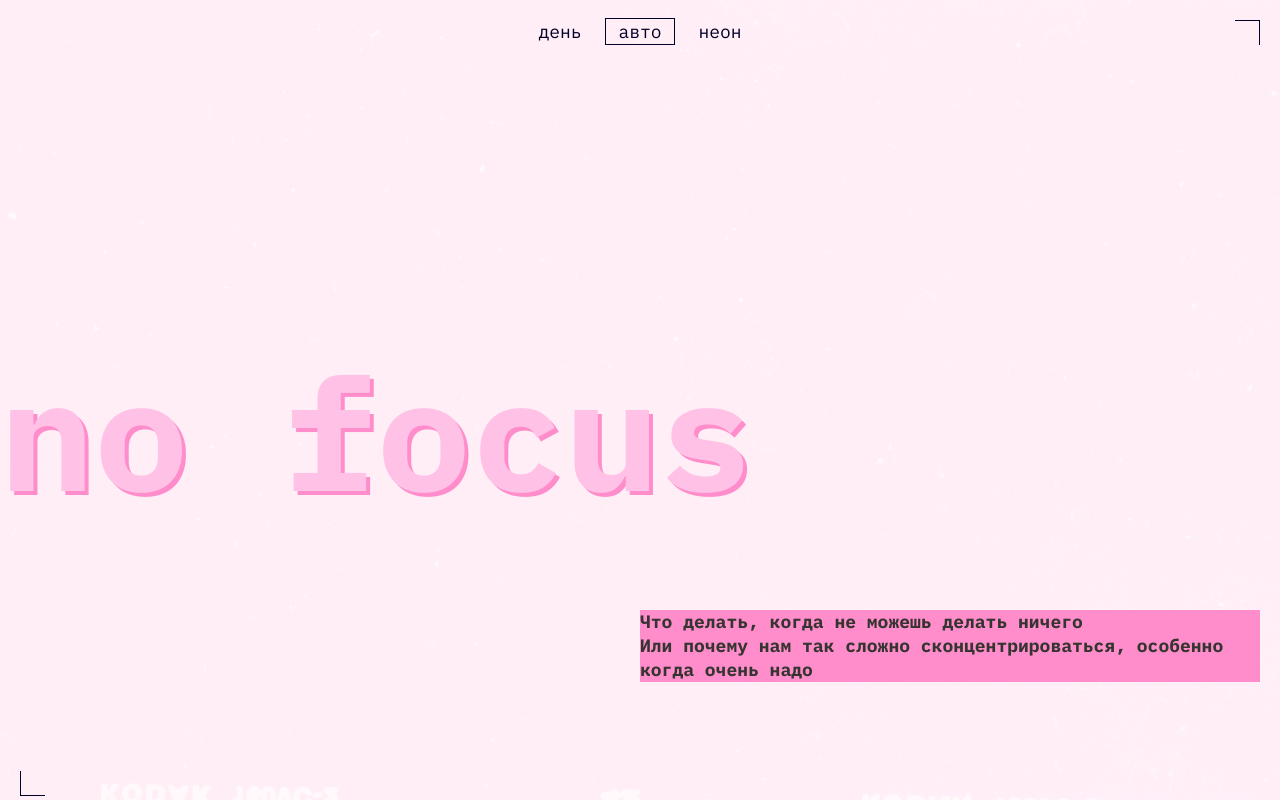
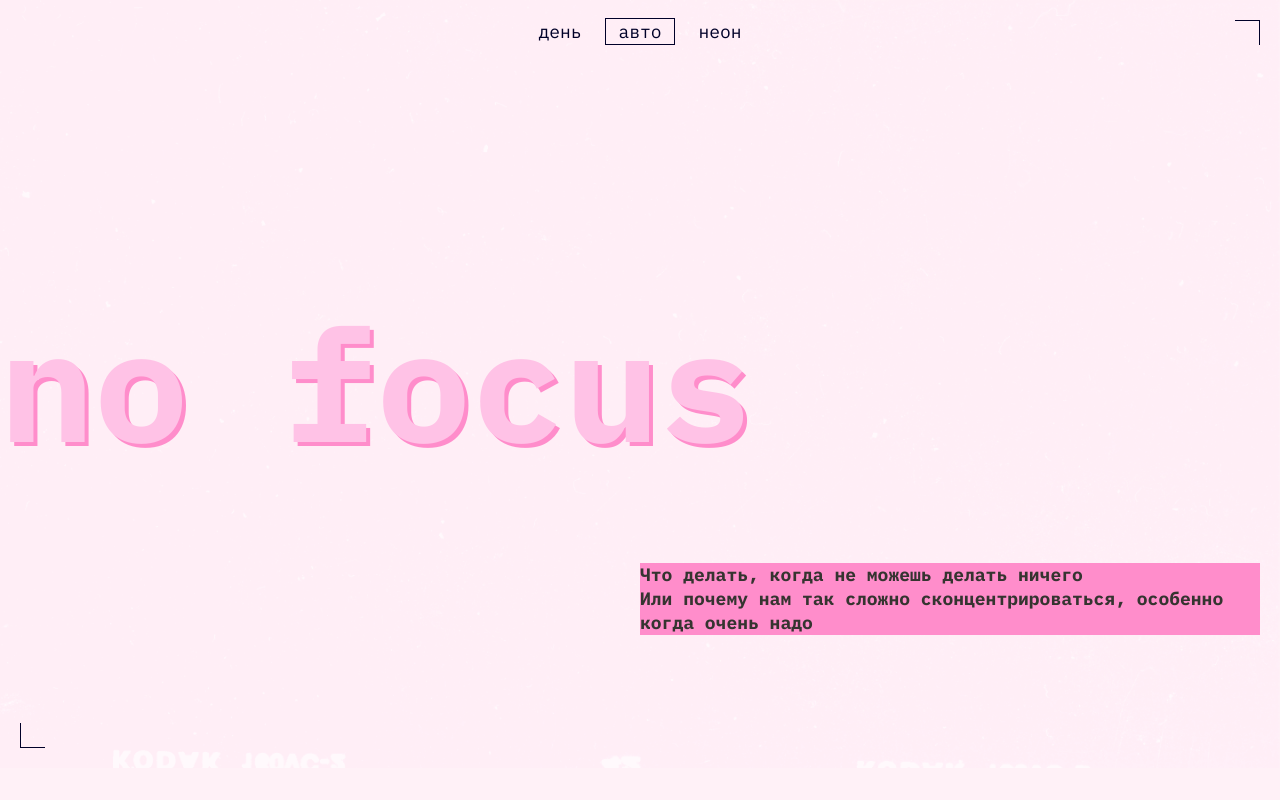
Before and after one commit to LeChat99/slozhno-sosredotochitsya-fd, a website: page index.html in a window 1280 px wide. Shown: the top 800 px of the page. Drawn offline with Linux system fonts and the light colour scheme.

Commit message:
правки от гита

```diff
--- a/index.html
+++ b/index.html
@@ -52,10 +52,13 @@
         </ul>
       </nav>
       <h1 class="big-text">no focus</h1>
-      <h2 class="subtitle subtitle_header">
-        <p>Что делать, когда не можешь делать ничего</p>
-        Или почему нам так сложно сконцентрироваться, особенно когда очень надо
-      </h2>
+      <div class="header__item">
+        <h2 class="subtitle">Что делать, когда не можешь делать ничего</h2>
+        <p class="subtitle">
+          Или почему нам так сложно сконцентрироваться, особенно когда очень
+          надо
+        </p>
+      </div>
       <div class="corner corner__bottom"></div>
     </header>
     <main>
@@ -209,26 +212,31 @@
       <section class="img">
         <h3 class="subtitle img__subtitle">А можно в картинках?</h3>
         <img
+          loading="lazy"
           src="images/sunset.png"
           alt="картинка с море, горы, закат"
           class="img__picture img__picture_top-left"
         />
         <img
+          loading="lazy"
           src="images/ice-cream.png"
           alt="картинка с мороженым и фруктами"
           class="img__picture img__picture_top-right"
         />
         <img
+          loading="lazy"
           src="images/tape.png"
           alt="картинка с аудио кассетой"
           class="img__picture img__picture_bottom-left"
         />
         <img
+          loading="lazy"
           src="images/books.png"
           alt="картинка с стопкой книг на вершине чашка с кофе"
           class="img__picture img__picture_center"
         />
         <img
+          loading="lazy"
           src="images/street.png"
           alt="картинка с улицей слева и справа дома"
           class="img__picture img__picture_bottom-right"
--- a/styles/light.css
+++ b/styles/light.css
@@ -23,7 +23,7 @@
   --bg: var(--light-pink);
   --text-shadow: var(--tea-rose);
 
-    .decorative-text {
+  .decorative-text {
     display: none;
   }
 }
--- a/styles/media.css
+++ b/styles/media.css
@@ -1,7 +1,17 @@
 @media (width >= 768px) {
+  .header {
+    height: min(100vh, 1024px);
+    grid-template-rows: 55% 1fr;
+  }
+
   .decorated-zone {
     padding: 20px;
-    margin-bottom: 59px;
+    margin-bottom: 60px;
+  }
+
+  .decorative-text {
+    top: 20px;
+    right: 20px;
   }
 
   .corner__top {
@@ -15,9 +25,14 @@
   }
 
   .big-text {
-    margin-top: 57.6%;
+    margin-top: 200px;
     margin-left: -20px;
     font-size: 120px;
+  }
+
+  .header__item {
+    justify-self: end;
+    width: 50%;
   }
 
   .subtitle_header {
@@ -26,6 +41,7 @@
 
   .corner__bottom {
     left: 20px;
+    bottom: 20px;
   }
 
   section {
@@ -98,8 +114,8 @@
   }
 
   .footer {
-    height: 1024px;
-    margin-top: 62px;
+    height: min(100vh, 1024px);
+    margin-top: 63px;
   }
 
   .big-text_margin {
@@ -112,6 +128,11 @@
 }
 
 @media (width >= 1024px) {
+  .header {
+    height: min(100vh, 768px);
+    grid-template-rows: 59% 1fr;
+  }
+
   .header__theme-menu {
     max-width: 230px;
     top: 18px;
@@ -161,7 +182,8 @@
   }
 
   .footer {
-    height: 771px;
+    margin-top: 66px;
+    height: min(100vh, 768px);
   }
 
   .big-text_margin {
--- a/styles/style.css
+++ b/styles/style.css
@@ -2,24 +2,31 @@
 
 .page {
   background-color: var(--bg);
+  background-attachment: fixed;
 }
 
 .header {
   position: relative;
   background: var(--img-bg) center center / cover no-repeat;
+  height: min(100vh, 668px);
+  display: grid;
+  align-items: end;
+  grid-template-rows: 65% 1fr;
 }
 
 .decorated-zone {
   padding: 10px;
-  margin-bottom: 28px;
+  margin-bottom: 40px;
 }
 
 .decorative-text {
+  position: absolute;
   text-transform: uppercase;
   font-weight: var(--text-weight);
   color: var(--second-color);
-  text-align: end;
   font-size: 18px;
+  top: 10px;
+  right: 10px;
 }
 
 .decorative-text::after {
@@ -79,12 +86,15 @@
 }
 
 .big-text {
-  margin-top: 57%;
   font-weight: var(--big-text);
   font-size: 116px;
   color: var(--big-color);
   text-shadow: 4px 4px var(--text-shadow);
   line-height: 84%;
+}
+
+.header__item {
+  align-self: center;
 }
 
 .subtitle {
@@ -95,13 +105,9 @@
   line-height: 24px;
 }
 
-.subtitle_header {
-  margin: 54px 0 65px 0;
-}
-
 .corner__bottom {
   left: 10px;
-  bottom: 22px;
+  bottom: 10px;
   border-top: 0;
   border-right: 0;
 }
@@ -168,7 +174,7 @@ section:not(:first-child) {
 .footer {
   margin-top: 36px;
   position: relative;
-  height: 668px;
+  height: min(100vh, 668px);
   display: flex;
   align-items: center;
   justify-content: center;
@@ -177,7 +183,3 @@ section:not(:first-child) {
 .big-text_margin {
   margin: 0;
 }
-
-.corner__bottom_footer {
-  bottom: 11px;
-}
```
Lines whose indentation alone changed are shown as unchanged.
